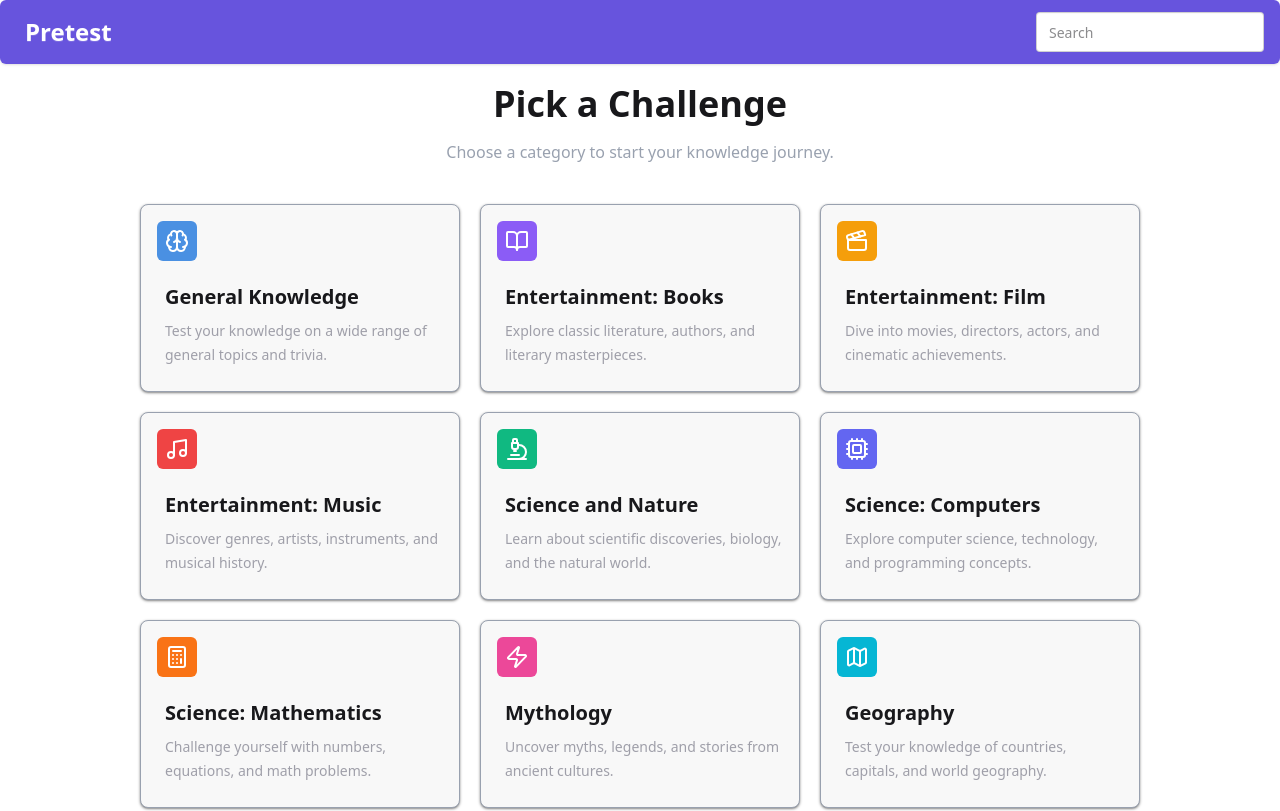
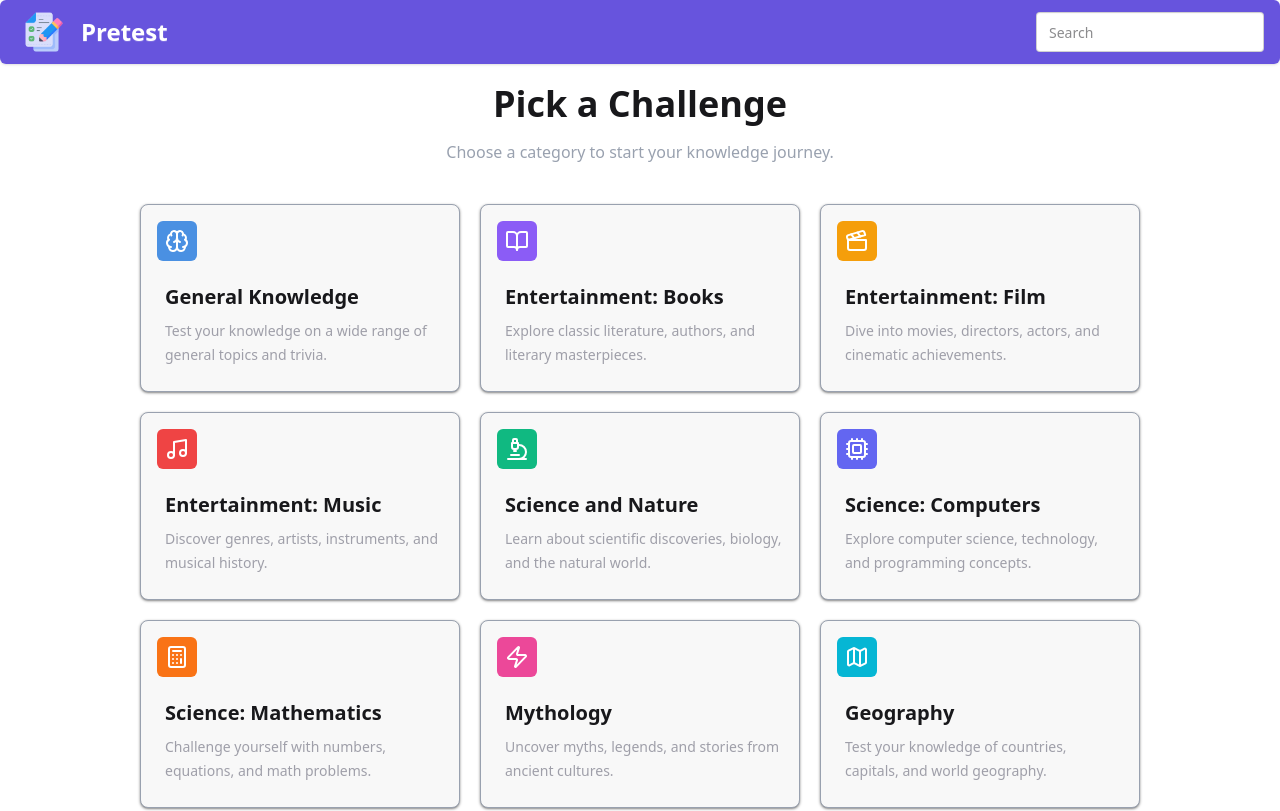
Before and after one commit to jpmartirez/pretest, a React (Vite) app: page / in a window 1280 px wide. Shown: the top 811 px of the page. Built offline with nearby package versions, Linux system fonts and the light colour scheme.

Commit message:
upload logo of the system and deploy in netlify

```diff
--- a/index.html
+++ b/index.html
@@ -2,7 +2,7 @@
 <html lang="en">
   <head>
     <meta charset="UTF-8" />
-    <link rel="icon" type="image/svg+xml" href="/vite.svg" />
+    <link rel="icon" type="image/svg+xml" href="/logo.png" />
     <meta name="viewport" content="width=device-width, initial-scale=1.0" />
     <title>Pretest</title>
   </head>
--- a/src/components/Navbar.tsx
+++ b/src/components/Navbar.tsx
@@ -8,13 +8,13 @@ type navbarProps = {
 const Navbar = ({setSearch, search}: navbarProps) => {
   return (
     <div className="navbar bg-primary/80 shadow-sm max-w-7xl mx-auto w-full rounded-md">
-        <div className="flex-1">
+        <a href="/" className="flex-1 flex items-center pl-4">
+            <img src="/logo.png" alt=""  className="size-8 lg:size-10"/>
             <a className="btn btn-ghost text-lg md:text-xl lg:text-2xl text-white">Pretest</a>
-        </div>
+        </a>
         <div className="flex gap-2">
             <input type="text" placeholder="Search" className="input input-bordered w-24 md:w-auto" value={search} onChange={(e) => setSearch(e.target.value)}/>
             <div className="dropdown dropdown-end">
-
             </div>
         </div>
     </div>
--- a/src/components/QuestionCard.tsx
+++ b/src/components/QuestionCard.tsx
@@ -99,7 +99,7 @@ const QuestionCard = ({ question, index, setScore, setCount }: QuestionCardProps
                             <span className="mr-3 shrink-0 flex items-center justify-center w-8 h-8 rounded-full bg-white/20 font-bold text-sm">
                                 {String.fromCharCode(65 + answerIndex)}
                             </span>
-                            {answer}
+                            {he.decode(answer)}
                         </button>
                     ))}
                 </div>
```
Also changed, not shown: public/logo.png (added), 1 other file (tests, documents, lock files or other folders).
